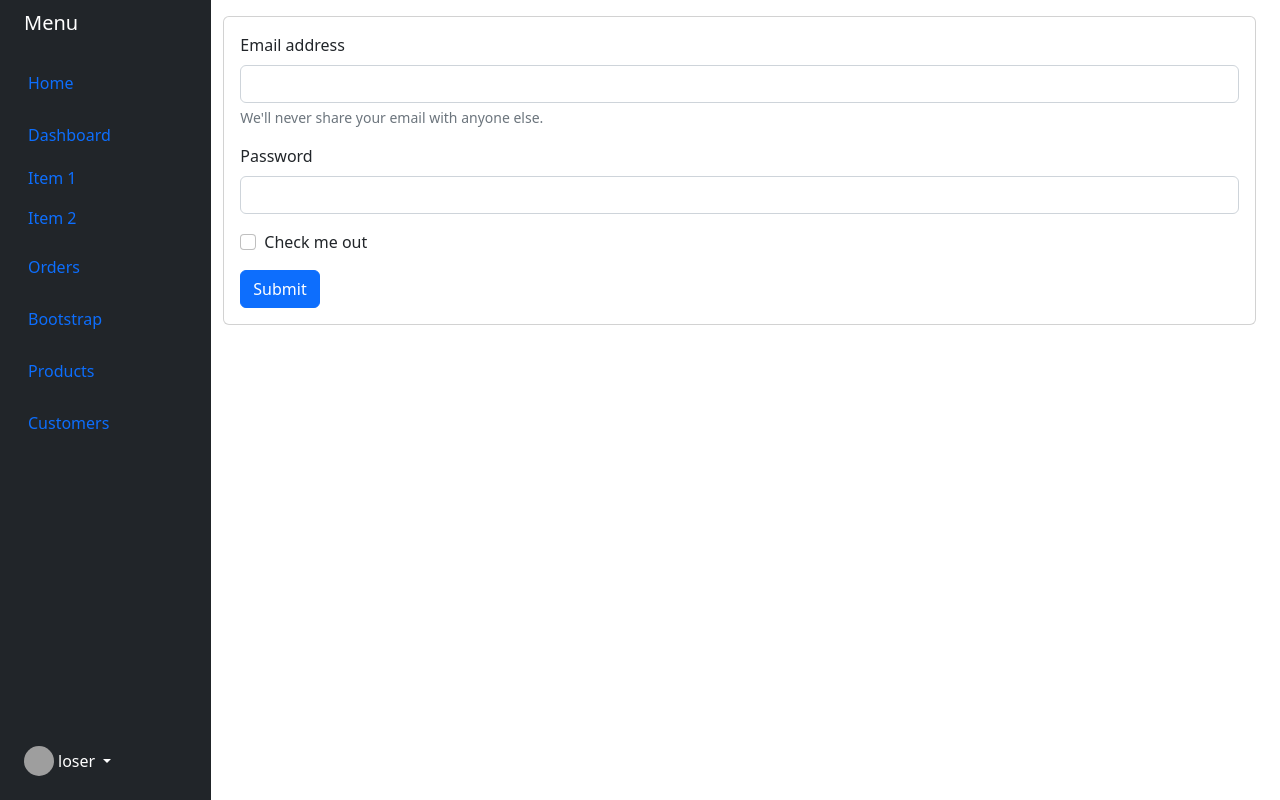
After one commit to heljhumenad/grado, a Django app: template grados/templates/accounts/sidebar.html in a window 1280 px wide. The commit adds this page. Run offline with Django 4.2, Linux system fonts and the light colour scheme; the template is opened without the code that fills it, so the values that code supplies are empty; parts of the project's set-up code (start-up, migrations or seed data) failed here and were passed over; some libraries are stand-ins or nearby versions; grey boxes are pictures that could not be loaded.

Commit message:
add: sidebar and forms and modify teacher form

```diff
--- /dev/null
+++ b/grados/templates/accounts/sidebar.html
@@ -0,0 +1,110 @@
+{% extends 'common/base.html' %}
+{% load i18n %}
+{% block sidebar %}
+<div class="container-fluid">
+    <div class="row flex-nowrap">
+        <div class="col-auto col-md-3 col-xl-2 px-sm-2 px-0 bg-dark">
+            <div class="d-flex flex-column align-items-center align-items-sm-start px-3 pt-2 text-white min-vh-100">
+                <a href="/" class="d-flex align-items-center pb-3 mb-md-0 me-md-auto text-white text-decoration-none">
+                    <span class="fs-5 d-none d-sm-inline">Menu</span>
+                </a>
+                <ul class="nav nav-pills flex-column mb-sm-auto mb-0 align-items-center align-items-sm-start" id="menu">
+                    <li class="nav-item">
+                        <a href="#" class="nav-link align-middle px-0">
+                            <i class="fs-4 bi-house"></i> <span class="ms-1 d-none d-sm-inline">Home</span>
+                        </a>
+                    </li>
+                    <li>
+                        <a href="#submenu1" data-bs-toggle="collapse" class="nav-link px-0 align-middle">
+                            <i class="fs-4 bi-speedometer2"></i> <span class="ms-1 d-none d-sm-inline">Dashboard</span> </a>
+                        <ul class="collapse show nav flex-column ms-1" id="submenu1" data-bs-parent="#menu">
+                            <li class="w-100">
+                                <a href="#" class="nav-link px-0"> <span class="d-none d-sm-inline">Item</span> 1 </a>
+                            </li>
+                            <li>
+                                <a href="#" class="nav-link px-0"> <span class="d-none d-sm-inline">Item</span> 2 </a>
+                            </li>
+                        </ul>
+                    </li>
+                    <li>
+                        <a href="#" class="nav-link px-0 align-middle">
+                            <i class="fs-4 bi-table"></i> <span class="ms-1 d-none d-sm-inline">Orders</span></a>
+                    </li>
+                    <li>
+                        <a href="#submenu2" data-bs-toggle="collapse" class="nav-link px-0 align-middle ">
+                            <i class="fs-4 bi-bootstrap"></i> <span class="ms-1 d-none d-sm-inline">Bootstrap</span></a>
+                        <ul class="collapse nav flex-column ms-1" id="submenu2" data-bs-parent="#menu">
+                            <li class="w-100">
+                                <a href="#" class="nav-link px-0"> <span class="d-none d-sm-inline">Item</span> 1</a>
+                            </li>
+                            <li>
+                                <a href="#" class="nav-link px-0"> <span class="d-none d-sm-inline">Item</span> 2</a>
+                            </li>
+                        </ul>
+                    </li>
+                    <li>
+                        <a href="#submenu3" data-bs-toggle="collapse" class="nav-link px-0 align-middle">
+                            <i class="fs-4 bi-grid"></i> <span class="ms-1 d-none d-sm-inline">Products</span> </a>
+                            <ul class="collapse nav flex-column ms-1" id="submenu3" data-bs-parent="#menu">
+                            <li class="w-100">
+                                <a href="#" class="nav-link px-0"> <span class="d-none d-sm-inline">Product</span> 1</a>
+                            </li>
+                            <li>
+                                <a href="#" class="nav-link px-0"> <span class="d-none d-sm-inline">Product</span> 2</a>
+                            </li>
+                            <li>
+                                <a href="#" class="nav-link px-0"> <span class="d-none d-sm-inline">Product</span> 3</a>
+                            </li>
+                            <li>
+                                <a href="#" class="nav-link px-0"> <span class="d-none d-sm-inline">Product</span> 4</a>
+                            </li>
+                        </ul>
+                    </li>
+                    <li>
+                        <a href="#" class="nav-link px-0 align-middle">
+                            <i class="fs-4 bi-people"></i> <span class="ms-1 d-none d-sm-inline">Customers</span> </a>
+                    </li>
+                </ul>
+                <hr>
+                <div class="dropdown pb-4">
+                    <a href="#" class="d-flex align-items-center text-white text-decoration-none dropdown-toggle" id="dropdownUser1" data-bs-toggle="dropdown" aria-expanded="false">
+                        <img src="https://github.com/mdo.png" alt="hugenerd" width="30" height="30" class="rounded-circle">
+                        <span class="d-none d-sm-inline mx-1">loser</span>
+                    </a>
+                    <ul class="dropdown-menu dropdown-menu-dark text-small shadow" aria-labelledby="dropdownUser1">
+                        <li><a class="dropdown-item" href="#">New project...</a></li>
+                        <li><a class="dropdown-item" href="#">Settings</a></li>
+                        <li><a class="dropdown-item" href="#">Profile</a></li>
+                        <li>
+                            <hr class="dropdown-divider">
+                        </li>
+                        <li><a class="dropdown-item" href="#">Sign out</a></li>
+                    </ul>
+                </div>
+            </div>
+        </div>
+        <div class="col py-3">
+            <div class="card">
+                <div class="card-body">
+            <form>
+                <div class="mb-3">
+                  <label for="exampleInputEmail1" class="form-label">Email address</label>
+                  <input type="email" class="form-control" id="exampleInputEmail1" aria-describedby="emailHelp">
+                  <div id="emailHelp" class="form-text">We'll never share your email with anyone else.</div>
+                </div>
+                <div class="mb-3">
+                  <label for="exampleInputPassword1" class="form-label">Password</label>
+                  <input type="password" class="form-control" id="exampleInputPassword1">
+                </div>
+                <div class="mb-3 form-check">
+                  <input type="checkbox" class="form-check-input" id="exampleCheck1">
+                  <label class="form-check-label" for="exampleCheck1">Check me out</label>
+                </div>
+                <button type="submit" class="btn btn-primary">Submit</button>
+              </form>
+            </div>
+        </div>
+        </div>
+    </div>
+</div>
+  {% endblock sidebar %}
```
Also changed, not shown: grados/templates/common/forms.html (added, +7 -0 lines), grados/templates/common/sidebar.html (+65 -38 lines), grados/templates/teachers/add_teacher.html (+2 -18 lines).
